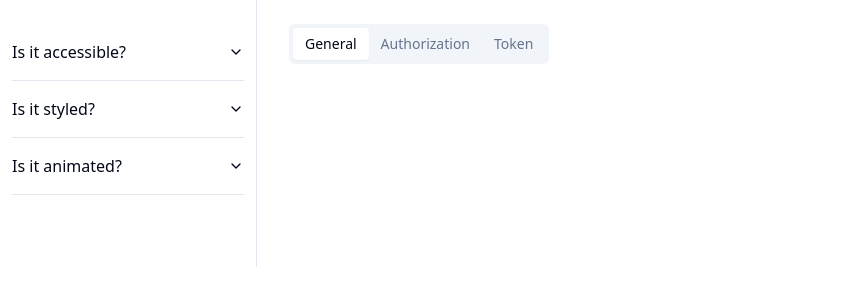
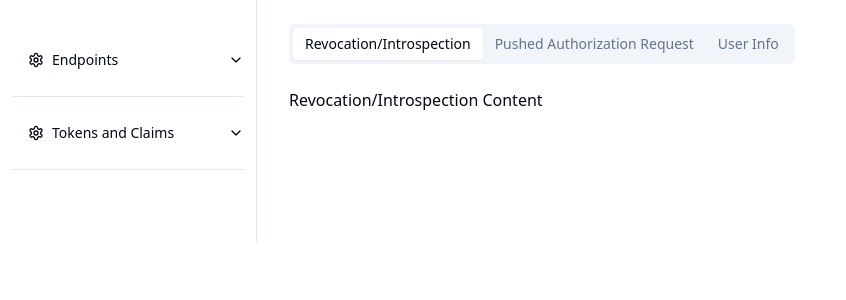
Before and after one commit to shaikathaque/sidebar-tab-nav-example, a React (Vite) app: page /endpoints/general in a window 1280 px wide. Shown: the top 300 px of the page, without its empty margins (0-846 px from the left). Built offline with nearby package versions, Linux system fonts and the light colour scheme.

Commit message:
add routing based on accordion item link

```diff
--- a/package.json
+++ b/package.json
@@ -20,6 +20,7 @@
     "postcss": "^8.4.38",
     "react": "^18.3.1",
     "react-dom": "^18.3.1",
+    "react-router-dom": "^6.24.0",
     "tailwind-merge": "^2.3.0",
     "tailwindcss-animate": "^1.0.7"
   },
--- a/src/components/SettingsContainer.tsx
+++ b/src/components/SettingsContainer.tsx
@@ -1,5 +1,5 @@
+import { Outlet } from "react-router-dom";
 import Sidebar from "./Sidebar"
-import { Tabs, TabsList, TabsTrigger } from "./ui/tabs";
 
 const sidebarItems = [{ title: 'General'}, { title: 'Endpoints'}, { title: 'Tokens and Claims'}];
 
@@ -10,26 +10,9 @@ export default function SettingsContainer() {
 
       <div className="col-span-4 border-l">
         <div className="h-full px-8 py-6">
-          <Tabs defaultValue="general" className="space-y-6">
-            <div className="space-between flex items-center">
-              <TabsList>
-                <TabsTrigger value="general">
-                  General
-                </TabsTrigger>
-                <TabsTrigger value="authorization">
-                  Authorization
-                </TabsTrigger>
-                <TabsTrigger value="token">
-                  Token
-                </TabsTrigger>
-              </TabsList>
-            </div>
-          </Tabs>
+          <Outlet />
         </div>
       </div>
-
-
-
     </div>
   )
 }
--- /dev/null
+++ b/src/components/SettingsContent.tsx
@@ -0,0 +1,30 @@
+import { Tabs, TabsContent, TabsList, TabsTrigger } from "./ui/tabs";
+
+export default function SettingsContent() {
+  return (
+    <>
+      <Tabs defaultValue="general" className="space-y-6">
+          <TabsList>
+            <TabsTrigger value="general">
+              General
+            </TabsTrigger>
+            <TabsTrigger value="authorization">
+              Authorization
+            </TabsTrigger>
+            <TabsTrigger value="token">
+              Token
+            </TabsTrigger>
+          </TabsList>
+          <TabsContent value="general">
+            General Content
+          </TabsContent>
+          <TabsContent value="authorization">
+            Authorization Content
+          </TabsContent>
+          <TabsContent value="token">
+            Token Content
+          </TabsContent>
+      </Tabs>
+    </>
+  )
+}
--- /dev/null
+++ b/src/components/SettingsContent/Endpoints/Authorization.tsx
@@ -0,0 +1,24 @@
+import { Tabs, TabsContent, TabsList, TabsTrigger } from "@/components/ui/tabs";
+
+export default function Authorization() {
+  return (
+    <>
+      <Tabs defaultValue="general" className="space-y-6">
+          <TabsList>
+            <TabsTrigger value="general">
+              General
+            </TabsTrigger>
+            <TabsTrigger value="requestObject">
+              Request Object
+            </TabsTrigger>
+          </TabsList>
+          <TabsContent value="general">
+            General Content
+          </TabsContent>
+          <TabsContent value="general">
+            Request Object Content
+          </TabsContent>
+      </Tabs>
+    </>
+  )
+}
--- /dev/null
+++ b/src/components/SettingsContent/Endpoints/General.tsx
@@ -0,0 +1,30 @@
+import { Tabs, TabsContent, TabsList, TabsTrigger } from "@/components/ui/tabs";
+
+export default function General() {
+  return (
+    <>
+      <Tabs defaultValue="revocation" className="space-y-6">
+          <TabsList>
+            <TabsTrigger value="revocation">
+              Revocation/Introspection
+            </TabsTrigger>
+            <TabsTrigger value="pushedAuthZRequest">
+              Pushed Authorization Request
+            </TabsTrigger>
+            <TabsTrigger value="userInfo">
+              User Info
+            </TabsTrigger>
+          </TabsList>
+          <TabsContent value="revocation">
+            Revocation/Introspection Content
+          </TabsContent>
+          <TabsContent value="pushedAuthZRequest">
+          Pushed Authorization Request Content
+          </TabsContent>
+          <TabsContent value="userInfo">
+          User Info Content
+          </TabsContent>
+      </Tabs>
+    </>
+  )
+}
--- /dev/null
+++ b/src/components/SettingsContent/Endpoints/GlobalSettings.tsx
@@ -0,0 +1,18 @@
+import { Tabs, TabsContent, TabsList, TabsTrigger } from "@/components/ui/tabs";
+
+export default function GlobalSettings() {
+  return (
+    <>
+      <Tabs defaultValue="general" className="space-y-6">
+          <TabsList>
+            <TabsTrigger value="general">
+              General
+            </TabsTrigger>
+          </TabsList>
+          <TabsContent value="general">
+            General Content
+          </TabsContent>
+      </Tabs>
+    </>
+  )
+}
--- /dev/null
+++ b/src/components/SettingsContent/Endpoints/Token.tsx
@@ -0,0 +1,18 @@
+import { Tabs, TabsContent, TabsList, TabsTrigger } from "@/components/ui/tabs";
+
+export default function Token() {
+  return (
+    <>
+      <Tabs defaultValue="general" className="space-y-6">
+          <TabsList>
+            <TabsTrigger value="general">
+              General
+            </TabsTrigger>
+          </TabsList>
+          <TabsContent value="general">
+            General Content
+          </TabsContent>
+      </Tabs>
+    </>
+  )
+}
--- /dev/null
+++ b/src/components/SettingsContent/TokensAndClaims/AccessToken.tsx
@@ -0,0 +1,18 @@
+import { Tabs, TabsContent, TabsList, TabsTrigger } from "@/components/ui/tabs";
+
+export default function AccessToken() {
+  return (
+    <>
+      <Tabs defaultValue="general" className="space-y-6">
+          <TabsList>
+            <TabsTrigger value="general">
+              General
+            </TabsTrigger>
+          </TabsList>
+          <TabsContent value="general">
+            General Content
+          </TabsContent>
+      </Tabs>
+    </>
+  )
+}
--- /dev/null
+++ b/src/components/SettingsContent/TokensAndClaims/Claims.tsx
@@ -0,0 +1,24 @@
+import { Tabs, TabsContent, TabsList, TabsTrigger } from "@/components/ui/tabs";
+
+export default function Claims() {
+  return (
+    <>
+      <Tabs defaultValue="verifiedClaims" className="space-y-6">
+          <TabsList>
+            <TabsTrigger value="verifiedClaims">
+              Verified Claims (IDA)
+            </TabsTrigger>
+            <TabsTrigger value="supportedClaims">
+              SupportedClaims
+            </TabsTrigger>
+          </TabsList>
+          <TabsContent value="verifiedClaims">
+            Verified Claims Content
+          </TabsContent>
+          <TabsContent value="supportedClaims">
+            Supported Claims Content
+          </TabsContent>
+      </Tabs>
+    </>
+  )
+}
--- a/src/components/Sidebar.tsx
+++ b/src/components/Sidebar.tsx
@@ -1,3 +1,4 @@
+import { Link } from "react-router-dom";
 import { Accordion, AccordionContent, AccordionItem, AccordionTrigger } from "./ui/accordion";
 import { Button } from "./ui/button";
 import { Settings } from 'lucide-react';
@@ -16,69 +17,58 @@ export default function Sidebar({ items }: Props) {
       <div className="space-y-4 py-4">
         <div className="px-3 py-2">
           <div className="space-y-1">
-            {/* {items.map((item, index) => (
-              <>
-                <Button key={index} variant="ghost" className="w-full justify-start">
-                  <Settings className="mr-2 h-4 w-4"/>
-                  <p>{item.title}</p>
-                </Button>
-              </>
-            ))} */}
-            <>
             <Accordion type="single" collapsible className="w-full">
-              <AccordionItem value="item-1">
-                <AccordionTrigger>Is it accessible?</AccordionTrigger>
-                <AccordionContent>
+              <AccordionItem value="endpoints">
+                <AccordionTrigger>
                   <Button variant="ghost" className="w-full justify-start">
                     <Settings className="mr-2 h-4 w-4"/>
-                    <p>Item A</p>
+                    Endpoints
                   </Button>
+                </AccordionTrigger>
+                <AccordionContent>
+                  <Link to="/endpoints/globalSettings">
+                    <Button variant="ghost" className="w-full justify-start">
+                      Global Settings
+                    </Button>
+                  </Link>
+                  <Link to="/endpoints/authorization">
+                    <Button variant="ghost" className="w-full justify-start">
+                      Authorization
+                    </Button>
+                  </Link>
+                  <Link to="/endpoints/token">
+                    <Button variant="ghost" className="w-full justify-start">
+                      Token
+                    </Button>
+                  </Link>
+                  <Link to="/endpoints/general">
+                    <Button variant="ghost" className="w-full justify-start">
+                      General
+                    </Button>
+                  </Link>
+                </AccordionContent>
+              </AccordionItem>
+              <AccordionItem value="tokensAndClaims">
+                <AccordionTrigger>
                   <Button variant="ghost" className="w-full justify-start">
                     <Settings className="mr-2 h-4 w-4"/>
-                    <p>Item B</p>
+                    Tokens and Claims
                   </Button>
-                  <Button variant="ghost" className="w-full justify-start">
-                    <Settings className="mr-2 h-4 w-4"/>
-                    <p>Item C</p>
-                  </Button>
-                </AccordionContent>
-              </AccordionItem>
-              <AccordionItem value="item-2">
-                <AccordionTrigger>Is it styled?</AccordionTrigger>
+                </AccordionTrigger>
                 <AccordionContent>
-                  <Button variant="ghost" className="w-full justify-start">
-                    <Settings className="mr-2 h-4 w-4"/>
-                    <p>Item A</p>
-                  </Button>
-                  <Button variant="ghost" className="w-full justify-start">
-                    <Settings className="mr-2 h-4 w-4"/>
-                    <p>Item B</p>
-                  </Button>
-                  <Button variant="ghost" className="w-full justify-start">
-                    <Settings className="mr-2 h-4 w-4"/>
-                    <p>Item C</p>
-                  </Button>
-                </AccordionContent>
-              </AccordionItem>
-              <AccordionItem value="item-3">
-                <AccordionTrigger>Is it animated?</AccordionTrigger>
-                <AccordionContent>
-                  <Button variant="ghost" className="w-full justify-start">
-                    <Settings className="mr-2 h-4 w-4"/>
-                    <p>Item A</p>
-                  </Button>
-                  <Button variant="ghost" className="w-full justify-start">
-                    <Settings className="mr-2 h-4 w-4"/>
-                    <p>Item B</p>
-                  </Button>
-                  <Button variant="ghost" className="w-full justify-start">
-                    <Settings className="mr-2 h-4 w-4"/>
-                    <p>Item C</p>
-                  </Button>
+                  <Link to="/tokensAndClaims/accessToken">
+                    <Button variant="ghost" className="w-full justify-start">
+                      Access Token
+                    </Button>
+                  </Link>
+                  <Link to="/tokensAndClaims/claims">
+                    <Button variant="ghost" className="w-full justify-start">
+                      Claims
+                    </Button>
+                  </Link>
                 </AccordionContent>
               </AccordionItem>
             </Accordion>
-            </>
           </div>
         </div>
       </div>
--- a/src/main.tsx
+++ b/src/main.tsx
@@ -5,38 +5,64 @@ import './index.css'
 import SettingsContainer from './components/SettingsContainer'
 
 import {
-  Accordion,
-  AccordionContent,
-  AccordionItem,
-  AccordionTrigger,
-} from "./components/ui/accordion"
+  createBrowserRouter,
+  RouterProvider,
+} from "react-router-dom";
+import GlobalSettings from './components/SettingsContent/Endpoints/GlobalSettings';
+import Authorization from './components/SettingsContent/Endpoints/Authorization';
+import Token from './components/SettingsContent/Endpoints/Token';
+import General from './components/SettingsContent/Endpoints/General';
+import AccessToken from './components/SettingsContent/TokensAndClaims/AccessToken';
+import Claims from './components/SettingsContent/TokensAndClaims/Claims';
+
+const settingsRoutes = [
+  {
+    path: "endpoints",
+    children: [
+      {
+        path: "globalSettings",
+        element: <GlobalSettings />,
+      },
+      {
+        path: "authorization",
+        element: <Authorization />,
+      },
+      {
+        path: "token",
+        element: <Token />,
+      },
+      {
+        path: "general",
+        element: <General />,
+      }
+    ]
+  },
+  {
+    path: "tokensAndClaims",
+    children: [
+      {
+        path: "accessToken",
+        element: <AccessToken />,
+      },
+      {
+        path: "claims",
+        element: <Claims />,
+      },
+    ]
+  }
+]
+
+const router = createBrowserRouter([
+  {
+    path: "/",
+    element: <SettingsContainer />,
+    errorElement: <h1>Custom Error Page</h1>,
+    children: settingsRoutes
+  },
+]);
 
 ReactDOM.createRoot(document.getElementById('root')!).render(
   <React.StrictMode>
-    <SettingsContainer />
-
-    {/* <Accordion type="single" collapsible className="w-full">
-      <AccordionItem value="item-1">
-        <AccordionTrigger>Is it accessible?</AccordionTrigger>
-        <AccordionContent>
-          Yes. It adheres to the WAI-ARIA design pattern.
-        </AccordionContent>
-      </AccordionItem>
-      <AccordionItem value="item-2">
-        <AccordionTrigger>Is it styled?</AccordionTrigger>
-        <AccordionContent>
-          Yes. It comes with default styles that matches the other
-          components&apos; aesthetic.
-        </AccordionContent>
-      </AccordionItem>
-      <AccordionItem value="item-3">
-        <AccordionTrigger>Is it animated?</AccordionTrigger>
-        <AccordionContent>
-          Yes. It&apos;s animated by default, but you can disable it if you
-          prefer.
-        </AccordionContent>
-      </AccordionItem>
-    </Accordion> */}
-
+    <RouterProvider router={router} />
   </React.StrictMode>,
 )
```
Also changed, not shown: 1 other file (tests, documents, lock files or other folders).
